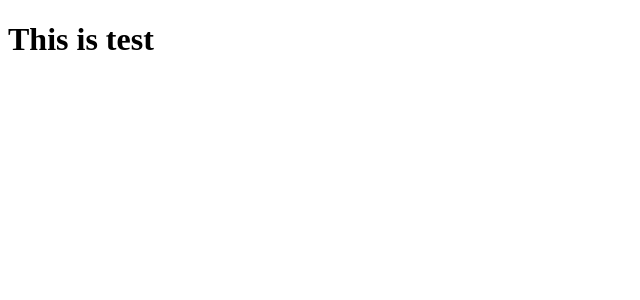
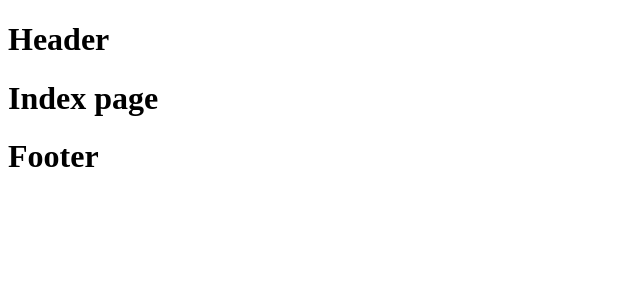
Before and after one commit to Caiheng111/SEOBlog, a Next.js app in the folder frontend/: page / in a window 1280 px wide. Shown: the top 300 px of the page, without its empty margins (0-640 px from the left). Built offline with nearby package versions, Linux system fonts and the light colour scheme.

Commit message:
add layout to index

```diff
--- a/frontend/components/Layout.js
+++ b/frontend/components/Layout.js
@@ -1,9 +1,14 @@
-import React from 'react'
+import React,{Fragment} from 'react'
 
-export const Layout = () => {
+ const Layout = (props) => {
   return (
-    <div>
+    <Fragment>
+      <h1>Header</h1>
+          {props.children}
+      <h1>Footer</h1>
 
-    </div>
+    </Fragment>
   )
 }
+
+export default Layout
--- a/frontend/pages/index.js
+++ b/frontend/pages/index.js
@@ -1,9 +1,12 @@
 import React from 'react'
+import Layout from '../components/Layout'
 
  const index = () => {
   return (
     <div>
-      <h1>This is test</h1>
+      <Layout>
+         <h1>Index page</h1>
+      </Layout>
     </div>
   )
 }
```
Also changed, not shown: 1 other file (tests, documents, lock files or other folders).
